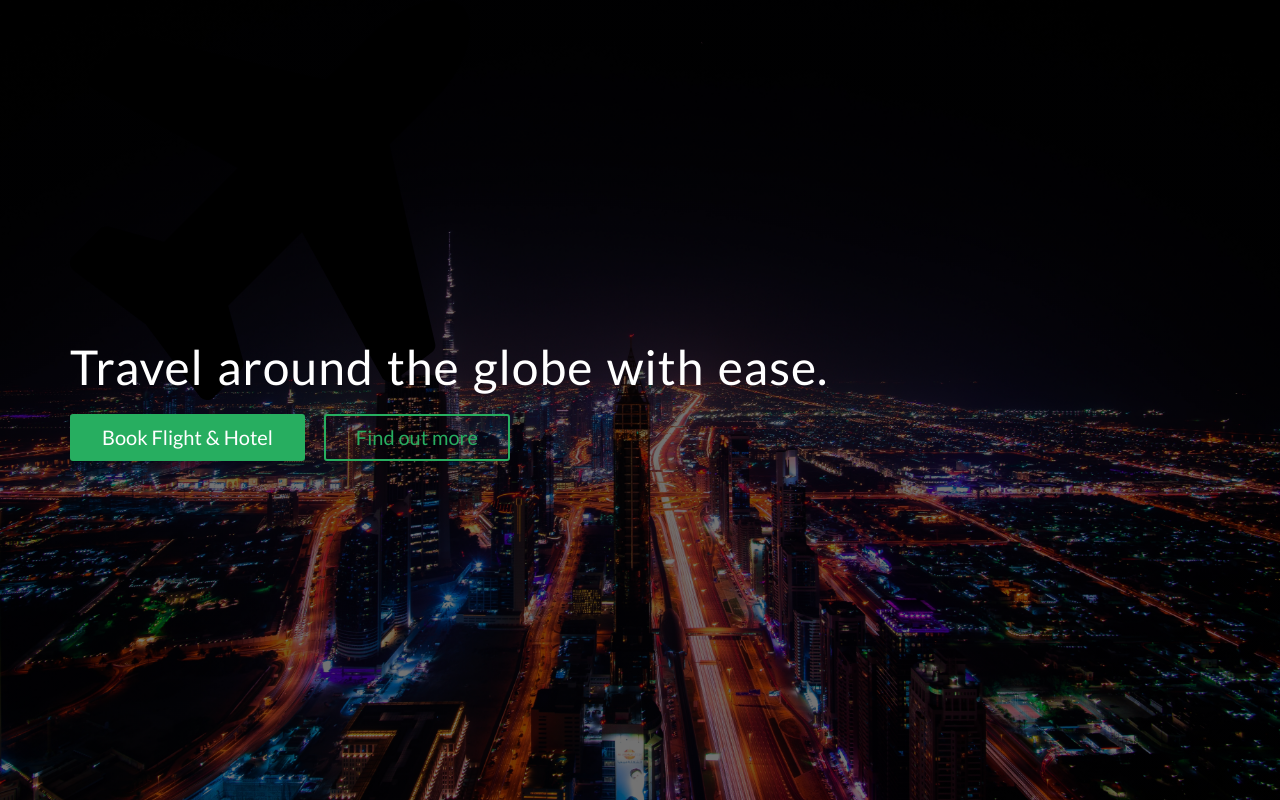
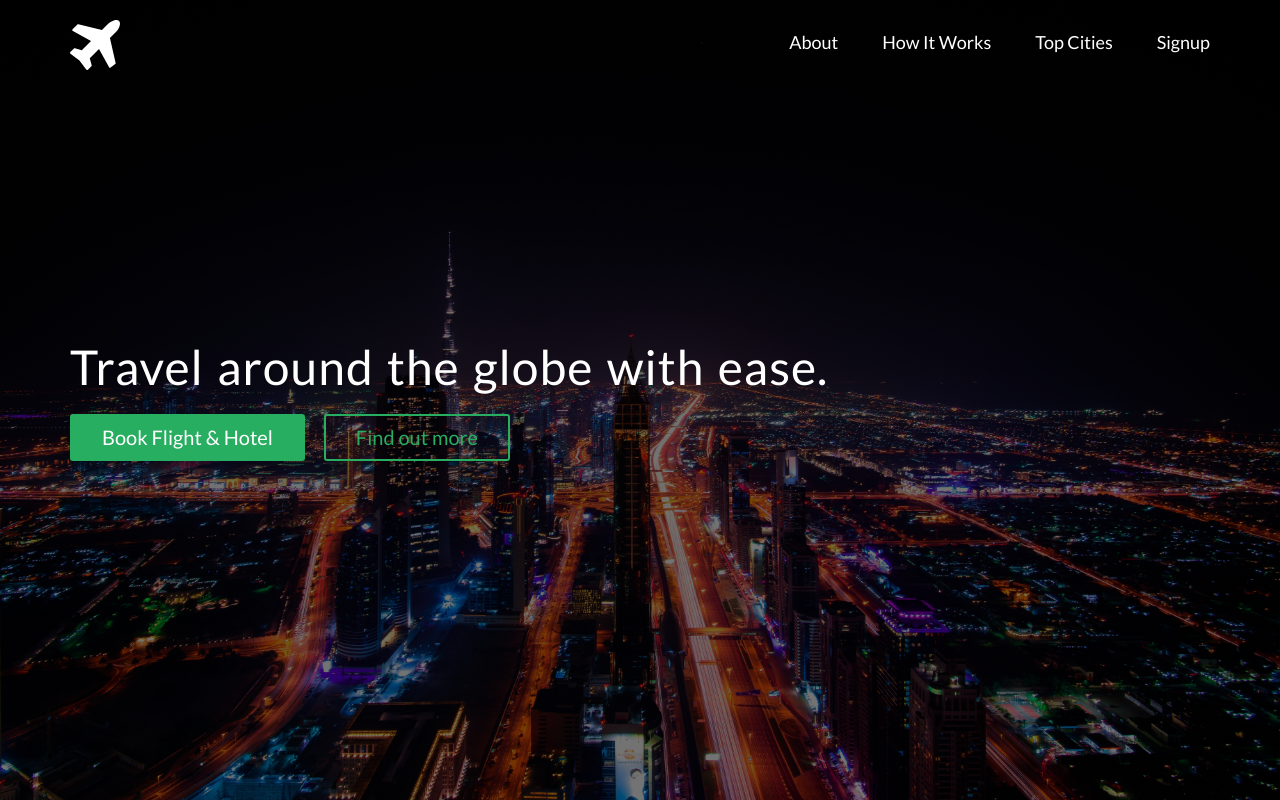
Before and after one commit to hnaeem96/Trek, a PHP site: page / in a window 1280 px wide. Run offline with PHP 8.4, Linux system fonts and the light colour scheme.

Commit message:
Added green as global variable

```diff
--- a/index.html
+++ b/index.html
@@ -12,7 +12,13 @@
         <header>
             <nav>
                 <div class="row">
-                    <img src="resources/img/plane-black.svg" alt="Trek">
+                    <img src="resources/img/plane-white.svg" alt="Trek" class="logo">
+                    <ul class="navigation">
+                        <li><a href="#">About</a></li>
+                        <li><a href="#">How it works</a></li>
+                        <li><a href="#">Top Cities</a></li>
+                        <li><a href="#">Signup</a></li>
+                    </ul>
                 </div>
             </nav>
             <div class="travel-text-box">
--- a/resources/css/style.css
+++ b/resources/css/style.css
@@ -4,6 +4,10 @@
     margin: 0;
     padding: 0;
     box-sizing: border-box;
+}
+
+:root {
+    --green: #27ae60;
 }
 
 html {
@@ -45,14 +49,14 @@ h1 {
 }
 
 .btn-filled:link, .btn-filled:visited {
-    background-color: #27ae60;
-    border: 2px solid #27ae60;
+    background-color: var(--green);
+    border: 2px solid var(--green);
     color: #fff;
     margin-right: 15px;
 }
 
 .btn-hollow:link, .btn-hollow:visited {
-    border: 2px solid #27ae60;
+    border: 2px solid var(--green);
     color: #27ae60;
 }
 
@@ -78,6 +82,37 @@ header {
     height: 100vh;
 }
 
+.logo {
+    height: 50px;
+    width: auto;
+    float: left;
+    margin-top: 20px;
+}
+
+.navigation {
+    float: right;
+    list-style: none;
+    margin-top: 30px;
+}
+
+.navigation li {
+    display: inline-block;
+    margin-left: 40px;
+}
+
+.navigation li a:link,
+.navigation li a:visited {
+    text-decoration: none;
+    color: #fff;
+    text-transform: capitalize;
+    font-size: 90%;
+}
+
+.navigation li a:hover,
+.navigation li a:active {
+    border-bottom: 2px solid var(--green);
+}
+
 .travel-text-box {
     position: absolute;
     width: 1140px;
```
